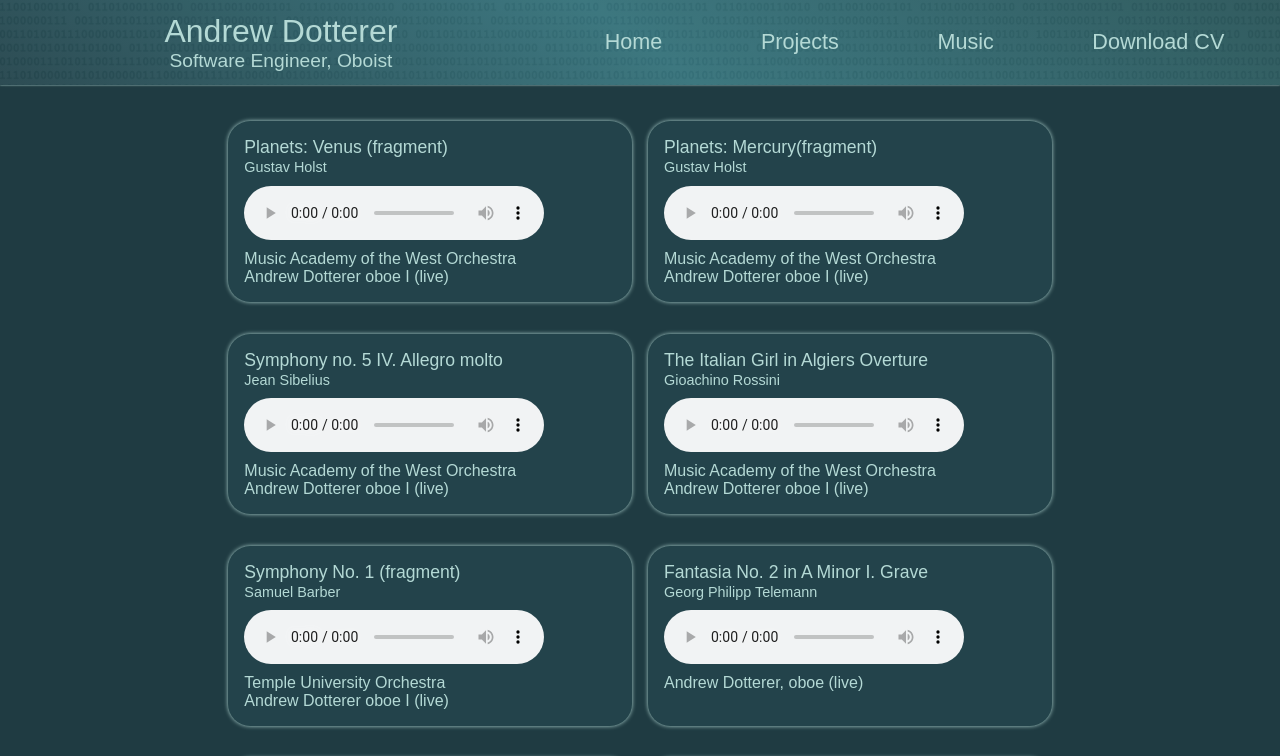
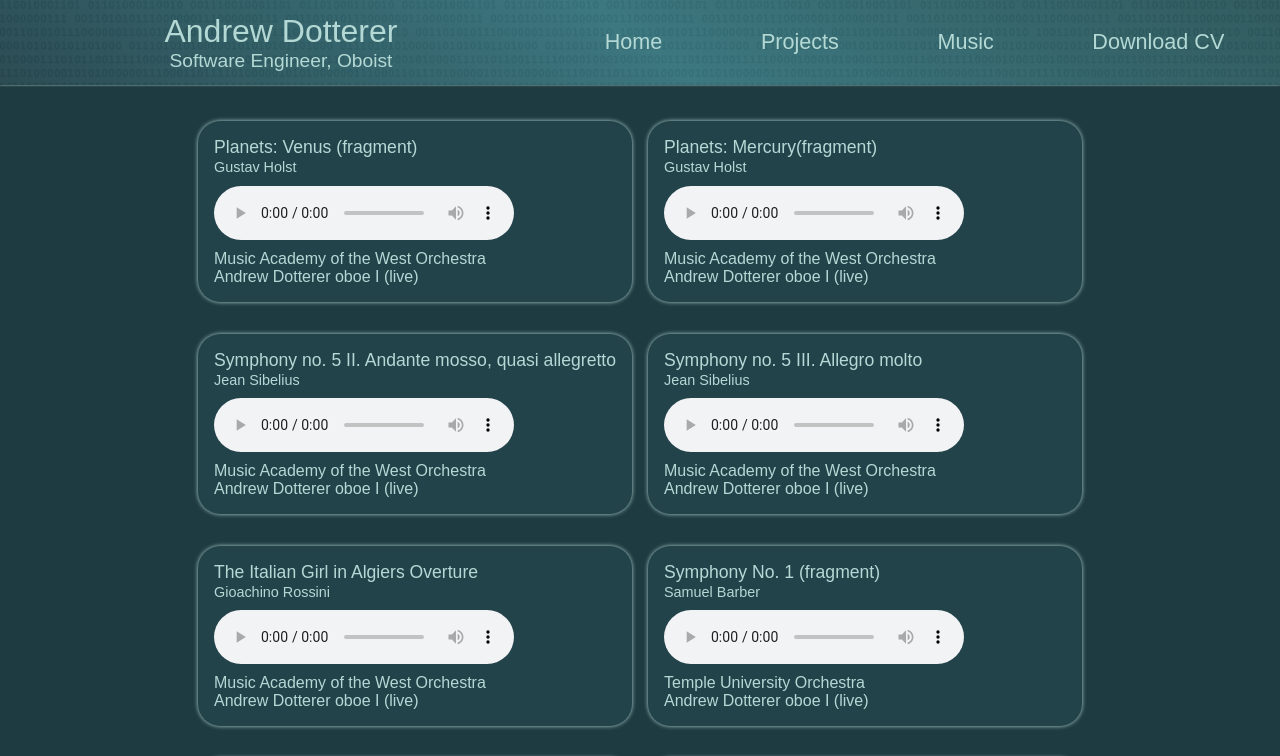
Before and after one commit to adotterer/adotterer.github.io, a React (Create React App) app: page /music in a window 1280 px wide. Shown: the top 756 px of the page. Built offline with nearby package versions, Linux system fonts and the light colour scheme; no server answers; a web font is replaced by a local one.

Commit message:
New audios

```diff
--- a/src/Music.jsx
+++ b/src/Music.jsx
@@ -55,7 +55,24 @@ export default function Music() {
 
             <Container>
                 <figcaption className="audio__title_composer">
-                <span className="audio_title">Symphony no. 5 IV. Allegro molto</span>
+                <span className="audio_title">Symphony no. 5 II. Andante mosso, quasi allegretto</span>
+                <div>
+                    <span className="black__bg composer">
+                    Jean Sibelius
+                    </span>
+                </div>
+                </figcaption>
+
+                <audio controls src={audioArr[7]}></audio>
+
+                <figcaption className="audio__performers">
+                <span className="black__bg">Music Academy of the West Orchestra <br /> Andrew Dotterer oboe I (live)</span>
+                </figcaption>
+            </Container>
+
+            <Container>
+                <figcaption className="audio__title_composer">
+                <span className="audio_title">Symphony no. 5 III. Allegro molto</span>
                 <div>
                     <span className="black__bg composer">
                     Jean Sibelius
```
